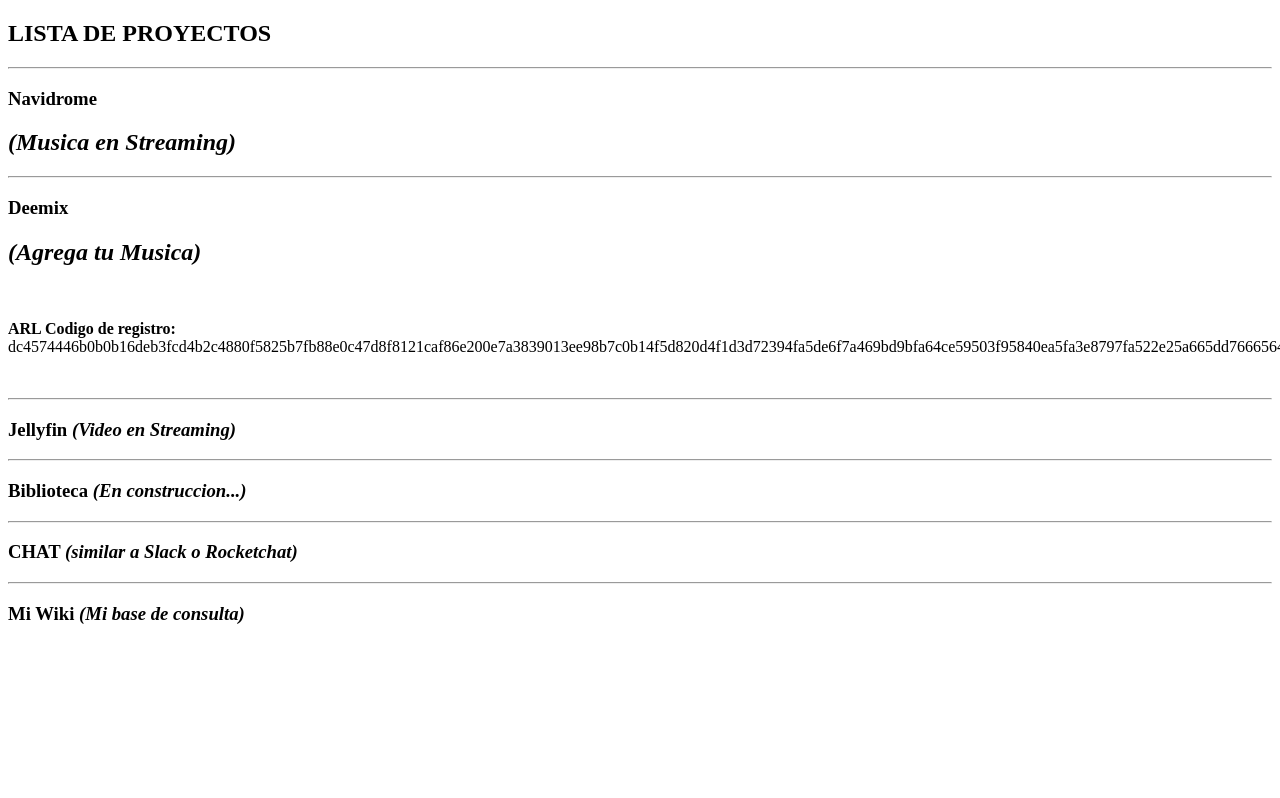
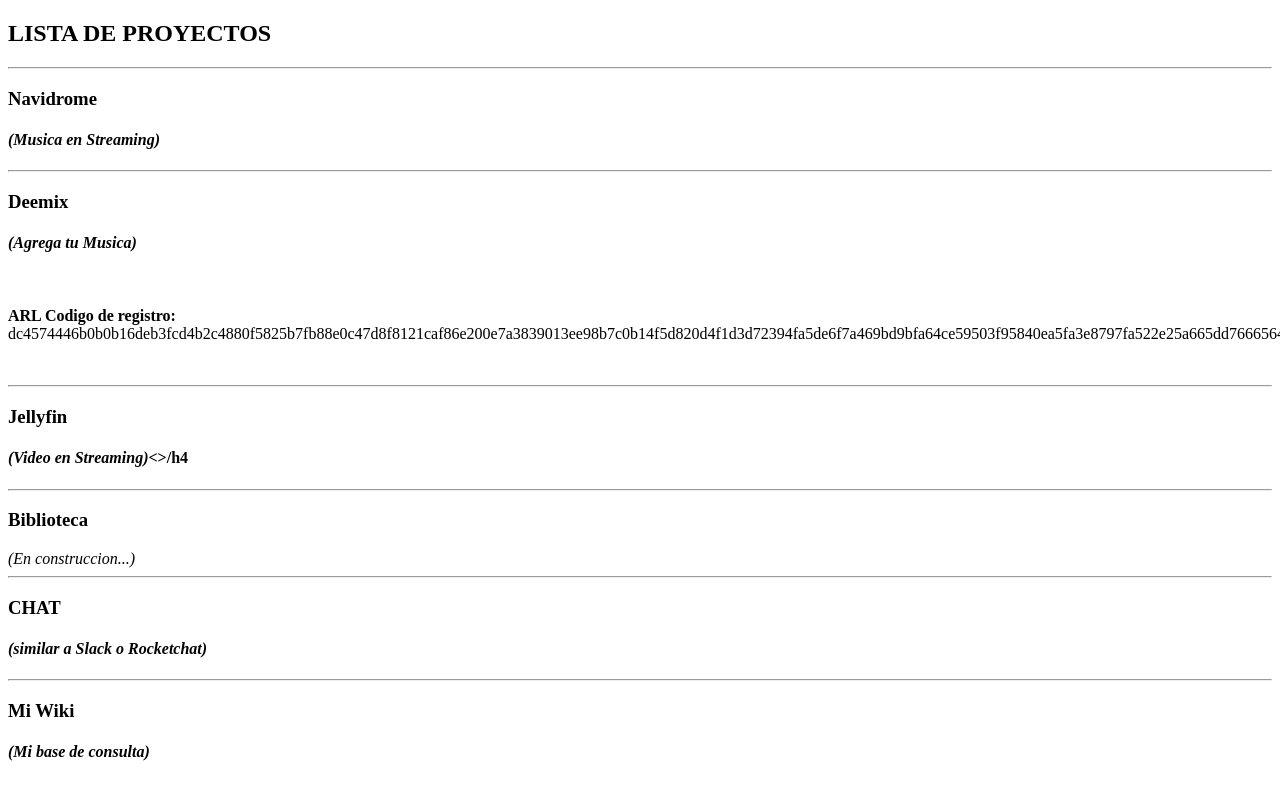
Before and after one commit to misproyectos2024/index, a plain HTML site: page index.html in a window 1280 px wide. Shown: the top 798 px of the page. Drawn offline with Linux system fonts and the light colour scheme.

Commit message:
Update index.html

```diff
--- a/index.html
+++ b/index.html
@@ -14,17 +14,17 @@
 <body>
 <h2> LISTA DE PROYECTOS </h2>
   <hr>
-  <h3>Navidrome <h2><i>(Musica en Streaming)</i></h2></h3>
+  <h3>Navidrome <h4><i>(Musica en Streaming)</i></h4></h3>
   <hr>
-  <h3>Deemix <h2><i>(Agrega tu Musica)</i></h2></h3> <br>
+  <h3>Deemix <h4><i>(Agrega tu Musica)</i></h2></h4> <br>
 <p><b>ARL Codigo de registro:</b> dc4574446b0b0b16deb3fcd4b2c4880f5825b7fb88e0c47d8f8121caf86e200e7a3839013ee98b7c0b14f5d820d4f1d3d72394fa5de6f7a469bd9bfa64ce59503f95840ea5fa3e8797fa522e25a665dd7666564d62f4b80885e097936fc9ac80 </p></br>
 <hr>
-  <h3>Jellyfin <i>(Video en Streaming)</i></h3>
+  <h3>Jellyfin <h4><i>(Video en Streaming)</i><>/h4</h3>
   <hr>
-  <h3>Biblioteca <i>(En construccion...)</i></h3>
+  <h3>Biblioteca </h4><i>(En construccion...)</i></h4></h3>
   <hr>
-  <h3>CHAT <i>(similar a Slack o Rocketchat)</i></h3>
+  <h3>CHAT <h4><i>(similar a Slack o Rocketchat)</i></h4></h3>
   <hr>
-  <h3>Mi Wiki <i>(Mi base de consulta)</i></h3>
+  <h3>Mi Wiki <h4><i>(Mi base de consulta)</h4></i></h3>
   </hr>
 </body>
```
